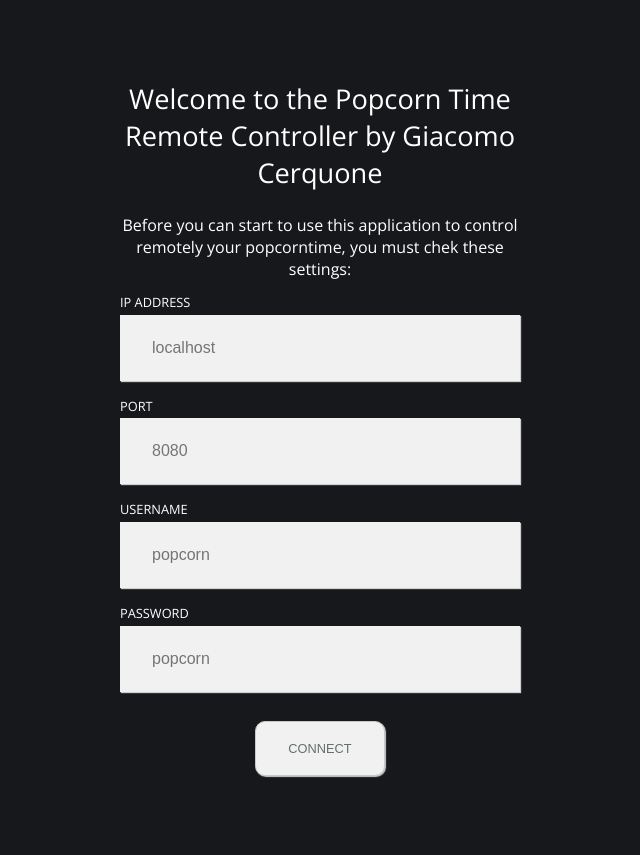
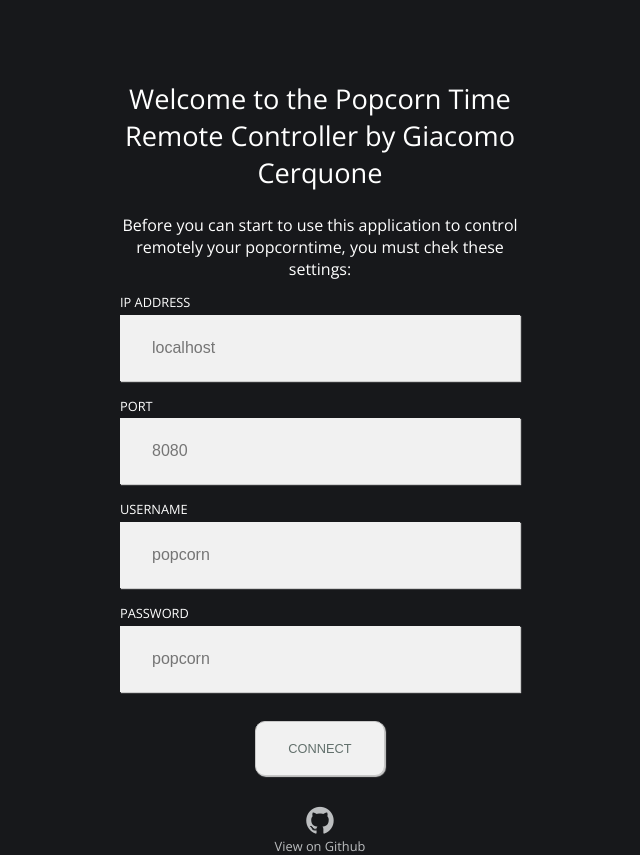
Before and after one commit to giacomocerquone/butter_remote.js, a plain HTML site: page index.html in a window 1280 px wide. Shown: the whole page, without its empty margins (320-960 px from the left). Before the commit the page ends 805 px from the top, so only its background shows below. Drawn offline with nearby package versions, Linux system fonts and the light colour scheme; a script that the page names is missing.

Commit message:
added github link

```diff
--- a/index.html
+++ b/index.html
@@ -86,6 +86,11 @@
 
     </main>
 
+    <a style="font-size:2em;" target="_blanket" href="https://github.com/giacomocerquone/popcorntime_remote.js">
+        <i class="fa fa-github"></i>
+        <span style="display:block; font-size:.8rem;">View on Github</span>
+    </a>
+
     <script>
       (function(i,s,o,g,r,a,m){i['GoogleAnalyticsObject']=r;i[r]=i[r]||function(){
       (i[r].q=i[r].q||[]).push(arguments)},i[r].l=1*new Date();a=s.createElement(o),
```
